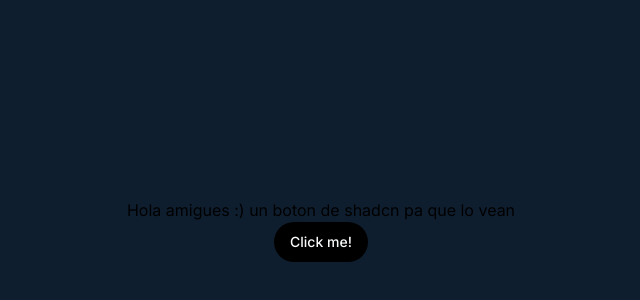
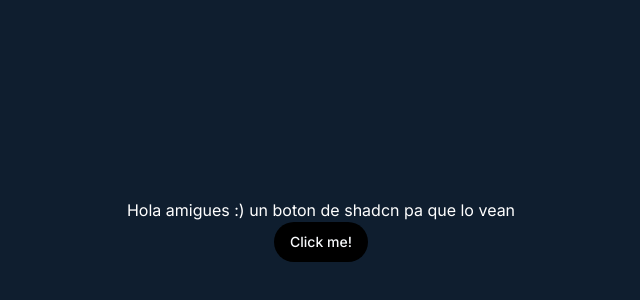
Before and after one commit to ClubAlgoritmiaGDA/website, a Next.js app: page / in a window 1280 px wide. Shown: the part 170-470 px from the top of the page, without its empty margins (319-959 px from the left). Built offline with nearby package versions, Linux system fonts and the light colour scheme.

Commit message:
make text white

```diff
--- a/app/page.tsx
+++ b/app/page.tsx
@@ -4,7 +4,7 @@ import Link from 'next/link'
 export default function Home() {
     return (
         <main className="h-screen flex items-center justify-center flex-col bg-algoritmia-blue">
-            <div>Hola amigues :) un boton de shadcn pa que lo vean</div>
+            <div className="text-white">Hola amigues :) un boton de shadcn pa que lo vean</div>
             <Link
                 href="https://www.youtube.com/watch?v=dQw4w9WgXcQ"
                 className={buttonVariants({
```
